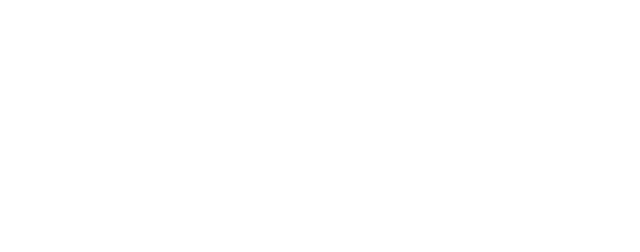
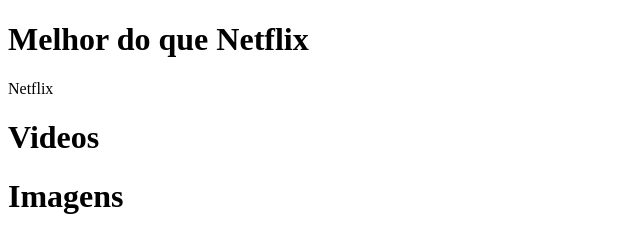
Before and after one commit to claudiojean/aula, a plain HTML site: page index.html in a window 1280 px wide. Shown: the whole page, without its empty margins (0-640 px from the left). Drawn offline with Linux system fonts and the light colour scheme.

Commit message:
Update index.html

```diff
--- a/index.html
+++ b/index.html
@@ -6,6 +6,9 @@
     <title>Document</title>
 </head>
 <body>
-
+    <h1>Melhor do que Netflix</h1>
+    <p>Netflix</p>
+    <h1>Videos</h1>
+    <h1>Imagens</h1>
 </body>
 </html>
```
